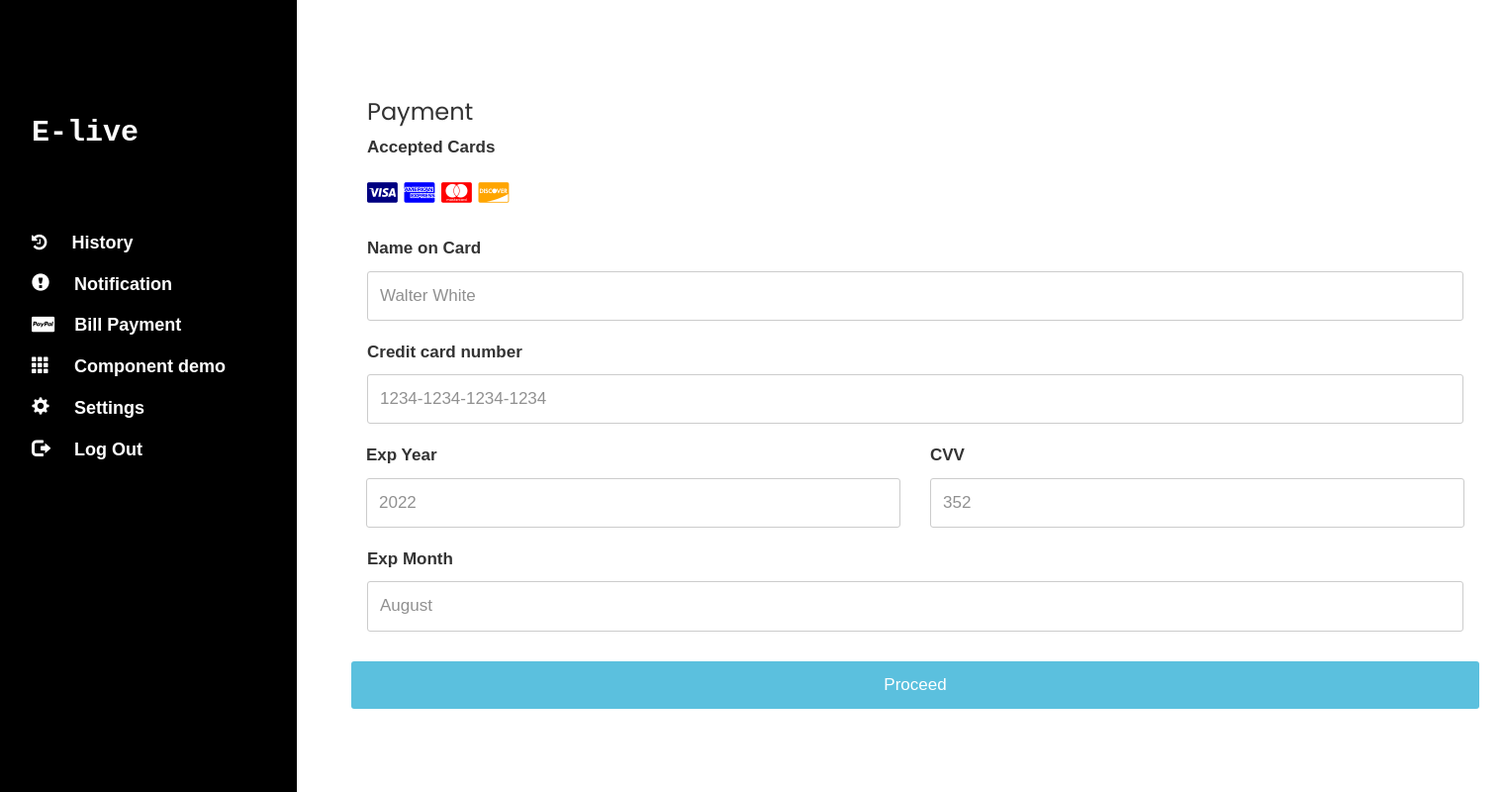
After one commit to GeorgiKJoseph/E_live, a Django app: page /billpayment/ in a window 1520 px wide. The commit adds this page. Shown: the whole page at 99% size. Run offline with Django 3.2, Linux system fonts and the light colour scheme; some libraries are stand-ins or nearby versions.

Commit message:
added: timer,history,payment, UI modifications, bug fixes

```diff
--- a/e_live/settings.py
+++ b/e_live/settings.py
@@ -25,7 +25,7 @@ SECRET_KEY = '2&0#j@th31iyk+0n^m4qom5*0_lg67@*utsdcw#@2(bpm%&)zf'
 # SECURITY WARNING: don't run with debug turned on in production!
 DEBUG = True
 
-ALLOWED_HOSTS = ['127.0.0.1','192.168.1.8']
+ALLOWED_HOSTS = ['127.0.0.1','192.168.1.8','10.42.0.1','192.168.43.125']
 
 
 # Application definition
--- a/el_webI/inapp_func.py
+++ b/el_webI/inapp_func.py
@@ -1,6 +1,6 @@
 from datetime import datetime
 
-# by Govind J Nair
+# bill_prediction by Govind J Nair
 def billcalc(instpow):
     currentDay = datetime.now().day
     currentMonth = datetime.now().month
@@ -60,4 +60,4 @@ def billcalc(instpow):
 
 
 
-billcalc(200)
+billcalc(152)
--- a/el_webI/templates/el_webI/base.html
+++ b/el_webI/templates/el_webI/base.html
@@ -7,6 +7,7 @@
 <meta name="viewport" content="width=device-width, initial-scale=1">
 <meta name="viewport" content="width=device-width, initial-scale=1">
 <meta name="viewport" content="width=device-width, initial-scale=1">
+<script src="{% static 'js/stopwatch.js' %}"></script>
 <link rel="stylesheet" href="https://maxcdn.bootstrapcdn.com/bootstrap/3.3.7/css/bootstrap.min.css">
 <script src="https://ajax.googleapis.com/ajax/libs/jquery/3.2.1/jquery.min.js"></script>
 <script src="https://maxcdn.bootstrapcdn.com/bootstrap/3.3.7/js/bootstrap.min.js"></script>
@@ -53,7 +54,7 @@ body {font-size:16px;}
 <nav class="w3-sidebar w3-black w3-collapse w3-top w3-large w3-padding" style="z-index:3;width:300px;font-weight:bold;" id="mySidebar"><br>
   <a href="javascript:void(0)" onclick="w3_close()" class="w3-button w3-hide-large w3-display-topleft" style="width:100%;font-size:22px">eXit</a>
   <div class="w3-container">
-    <h2 class="w3-padding-64" style="font-family: Courier New, Times, serif;"><b>E-live </b></h2>
+    <h2 onclick="window.location.href='/'" class="w3-padding-64" style="font-family: Courier New, Times, serif;"><b>E-live </b></h2>
   </div>
   <div class="w3-bar-block">
     <a href="/history" onclick="w3_close()" class="w3-bar-item w3-button w3-hover-white">
@@ -76,7 +77,7 @@ body {font-size:16px;}
 <!-- Top menu on small screens -->
 <header class="w3-container w3-top w3-hide-large w3-black w3-xlarge w3-padding">
   <a href="javascript:void(0)" class="w3-button w3-black w3-margin-right" onclick="w3_open()">☰</a>
-  <span style="font-family: Courier New, Times, serif;">E-live</span>
+  <span  onclick="window.location.href='/'" style="font-family: Courier New, Times, serif;">E-live</span>
 </header>
 
 <!-- Overlay effect when opening sidebar on small screens -->
--- /dev/null
+++ b/el_webI/templates/el_webI/billpayment.html
@@ -0,0 +1,146 @@
+{% extends 'el_webI/base.html' %}
+{% load static %}
+
+{% block content %}
+
+<head>
+<meta name="viewport" content="width=device-width, initial-scale=1">
+<link rel="stylesheet" href="https://cdnjs.cloudflare.com/ajax/libs/font-awesome/4.7.0/css/font-awesome.min.css">
+<style>
+body {
+  font-family: Arial;
+  font-size: 17px;
+
+}
+
+* {
+  box-sizing: border-box;
+}
+
+.row {
+  display: -ms-flexbox; /* IE10 */
+  display: flex;
+  -ms-flex-wrap: wrap; /* IE10 */
+  flex-wrap: wrap;
+  margin: 0 -16px;
+}
+
+.col-25 {
+  -ms-flex: 25%; /* IE10 */
+  flex: 25%;
+}
+
+.col-50 {
+  -ms-flex: 50%; /* IE10 */
+  flex: 50%;
+}
+
+.col-75 {
+  -ms-flex: 75%; /* IE10 */
+  flex: 75%;
+}
+
+.col-25,
+.col-50,
+.col-75 {
+  padding: 0 16px;
+}
+
+
+input[type=text] {
+  width: 100%;
+  margin-bottom: 20px;
+  padding: 12px;
+  border: 1px solid #ccc;
+  border-radius: 3px;
+}
+
+label {
+  margin-bottom: 10px;
+  display: block;
+}
+
+.icon-container {
+  margin-bottom: 20px;
+  padding: 7px 0;
+  font-size: 24px;
+}
+
+.btn {
+  background-color: #5bc0de;
+  color: white;
+  padding: 12px;
+  margin: 10px 0;
+  border: none;
+  width: 100%;
+  border-radius: 3px;
+  cursor: pointer;
+  font-size: 17px;
+}
+
+.btn:hover {
+  background-color: #428bca;
+}
+
+a {
+  color: #2196F3;
+}
+
+hr {
+  border: 1px solid lightgrey;
+}
+
+span.price {
+  float: right;
+  color: grey;
+}
+
+/* Responsive layout - when the screen is less than 800px wide, make the two columns stack on top of each other instead of next to each other (also change the direction - make the "cart" column go on top) */
+
+</style>
+</head>
+<body>
+
+
+<div class="row">
+  <div class="col-75">
+      <form action="/action_page.php">
+
+          <div class="col-50">
+            <h3>Payment</h3>
+            <label for="fname">Accepted Cards</label>
+            <div class="icon-container">
+              <i class="fa fa-cc-visa" style="color:navy;"></i>
+              <i class="fa fa-cc-amex" style="color:blue;"></i>
+              <i class="fa fa-cc-mastercard" style="color:red;"></i>
+              <i class="fa fa-cc-discover" style="color:orange;"></i>
+            </div>
+            <label for="cname">Name on Card</label>
+            <input type="text" id="cname" name="cardname" placeholder="Walter White">
+            <label for="ccnum">Credit card number</label>
+            <input type="text" id="ccnum" name="cardnumber" placeholder="1234-1234-1234-1234">
+            <div class="row">
+              <div class="col-xs-6">
+                <label for="expyear">Exp Year</label>
+                <input type="text" id="expyear" name="expyear" placeholder="2022">
+              </div>
+              <div class="col-xs-6">
+                <label for="cvv">CVV</label>
+                <input type="text" id="cvv" name="cvv" placeholder="352">
+              </div>
+            </div>
+            <label for="expmonth">Exp Month</label>
+            <input type="text" id="expmonth" name="expmonth" placeholder="August">
+
+          </div>
+      </form>
+
+  </div>
+
+</div>
+<input type="submit" value="Proceed" class="btn">
+
+</body>
+</html>
+
+{% endblock %}
--- a/el_webI/urls.py
+++ b/el_webI/urls.py
@@ -9,6 +9,8 @@ urlpatterns = [
     path('on/', views.switch_on, name='switch_on'),
     path('off/',views.switch_off,name='switch_off'),
     path('component/',views.component_control,name='component_control'),
+    path('history/',views.history,name='history'),
+    path('billpayment/',views.billpayment,name='billpayment'),
 
     #path('respjson/',views.respjson,name='respjson'),
     url(r'^status/', views.component_status_list.as_view()),
--- a/el_webI/views.py
+++ b/el_webI/views.py
@@ -9,11 +9,12 @@ import serial
 from .models import Component_status, Component_data, home, history
 from .serializers import Component_status_Serializer, Status_shifter_Serializer
 from .forms import ComponentStatusForm
+
 try:
     ser = serial.Serial('/dev/ttyACM0',9600,timeout=1)
 except :
     print ('Connection failed!')
-# Create your views here.
+
 def home(request):
     return render(request,'el_webI/home.html',{})
 
@@ -44,6 +45,12 @@ def switch_off(request):
 
 def component_control(request):
     return render(request,'el_webI/component_control.html',{})
+
+def history(request):
+    return render(request,'el_webI/history.html',{})
+
+def billpayment(request):
+    return render(request,'el_webI/billpayment.html',{})
 
 # JSON response REST_framework
 # /status
```
Also changed, not shown: el_webI/templates/el_webI/component_control.html (+93 -1 lines), el_webI/templates/el_webI/history.html (added, +60 -0 lines), el_webI/templates/el_webI/home.html (+13 -5 lines).
